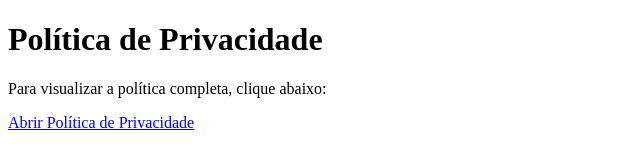
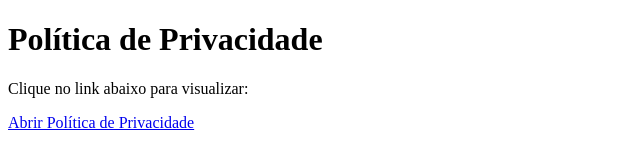
Before and after one commit to StephanoPeixoto/professora-megan-privacidade, a plain HTML site: page index.html in a window 1280 px wide. Shown: the whole page, without its empty margins (0-640 px from the left). Drawn offline with Linux system fonts and the light colour scheme.

Commit message:
Update index.html

```diff
--- a/index.html
+++ b/index.html
@@ -6,7 +6,7 @@
   </head>
   <body>
     <h1>Política de Privacidade</h1>
-    <p>Para visualizar a política completa, clique abaixo:</p>
+    <p>Clique no link abaixo para visualizar:</p>
     <a href="privacy-policy.md">Abrir Política de Privacidade</a>
   </body>
 </html>
```
